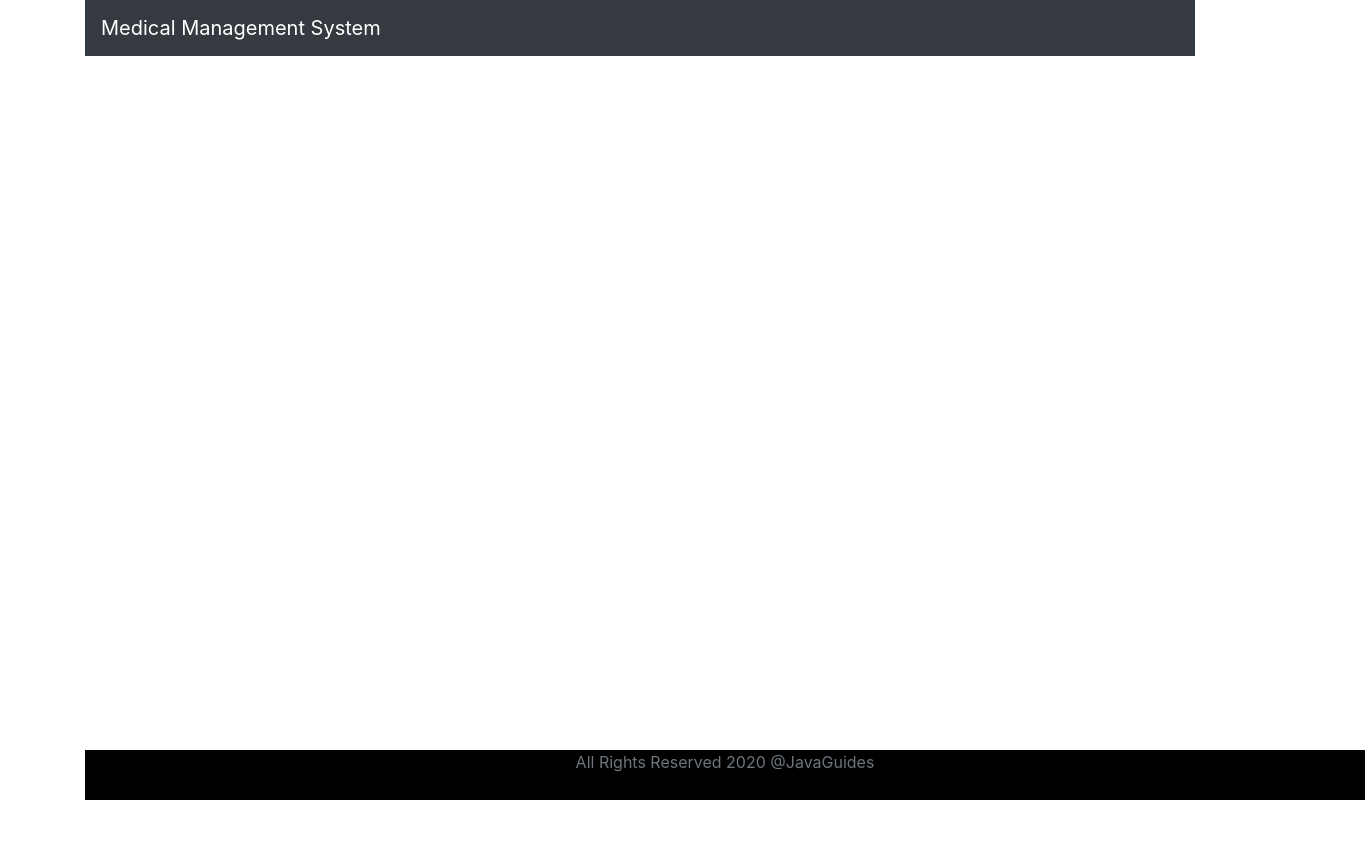
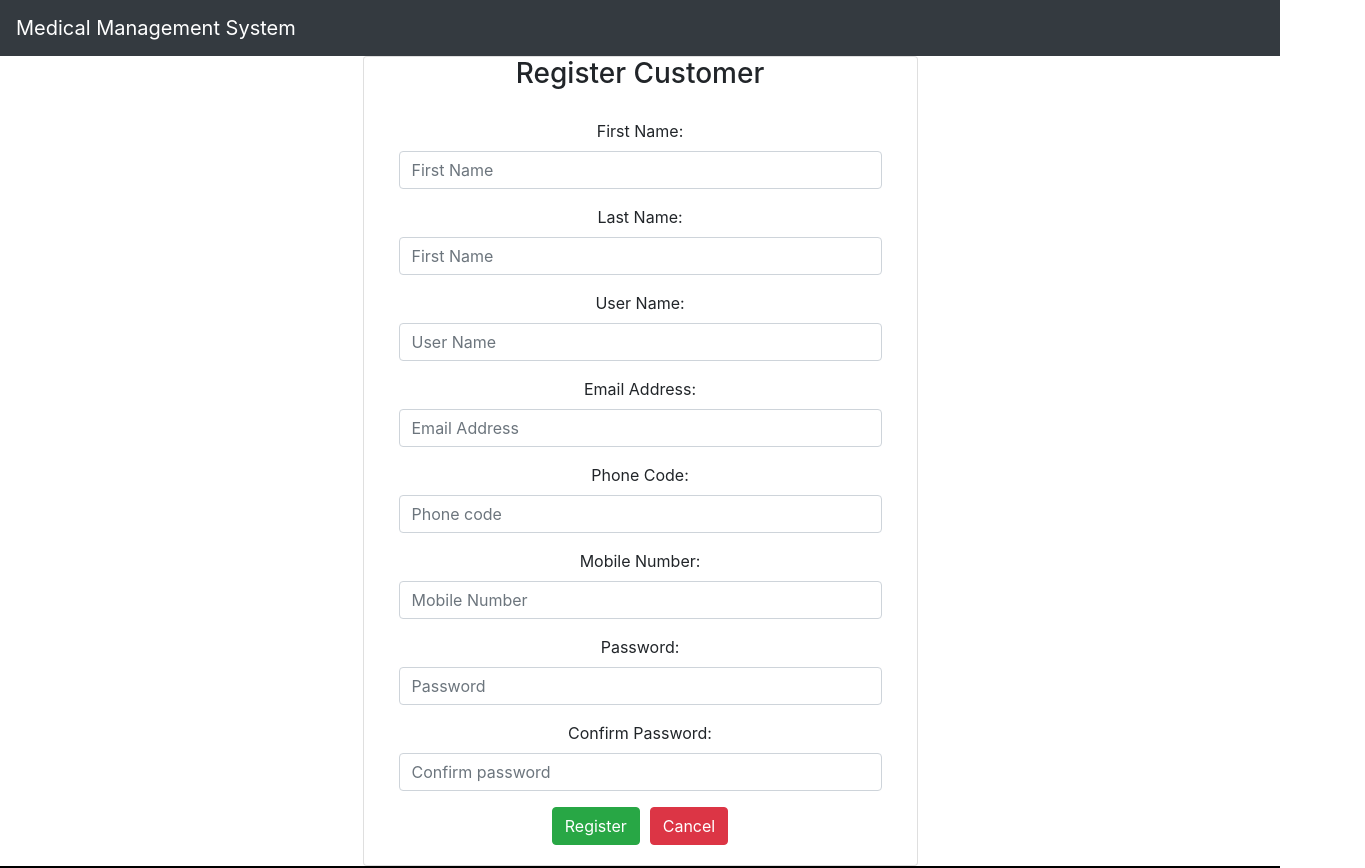
Before and after one commit to gs8982468/medical-management-system-reactjs, a React (Create React App) app: page /register-customer in a window 1280 px wide. Shown: the top 868 px of the page, 1365 px wide, since content can reach past the window. Before the commit the page ends 800 px from the top, so only its background shows below. Built offline with nearby package versions, Linux system fonts and the light colour scheme; no server answers.

Commit message:
mapping register customer request payload

```diff
--- a/src/App.css
+++ b/src/App.css
@@ -39,7 +39,7 @@
 
 .footerr {
   position: absolute;
-  bottom: 0;
+  bottom: 1;
   width:100%;
   height: 50px;
   background-color: black;
--- a/src/App.js
+++ b/src/App.js
@@ -4,22 +4,23 @@ import FetchUserDetails from './component/customerComponent/FetchUserDetails';
 import HeaderComponent from './component/customerComponent/HeaderComponent';
 import FooterComponent from './component/customerComponent/FooterComponent';
 import { BrowserRouter, BrowserRouter as Router, Route, Switch } from 'react-router-dom';
+import HomePage from './component/customerComponent/HomePage';
+import RegisterCustomer from './component/customerComponent/RegisterCustomer';
 
 function App() {
   return (
     <div className="App">
       <Router>
-        <div className="container">
           <HeaderComponent />
           <div className="container">
             <Switch>
-              <Route path="/" exact component={FetchUserDetails}></Route>
+              <Route path="/" exact component={HomePage}></Route>
+              <Route path="/register-customer" component={RegisterCustomer}></Route>
               <Route path="/fetchUserDetails" component={FetchUserDetails}></Route>
               <FetchUserDetails />
             </Switch>
           </div>
           <FooterComponent />
-        </div>
       </Router >
     </div>
 
--- a/src/component/customerComponent/FetchUserDetails.jsx
+++ b/src/component/customerComponent/FetchUserDetails.jsx
@@ -45,8 +45,10 @@ class FetchUserDetails extends Component {
 
     render() {
         return (
-            <div class="container">
+            <div className="row">
+                <label> Employee First name: </label>
 
+                <div> {this.state.personalDetails.firstName}</div>
             </div>
 
 
--- /dev/null
+++ b/src/component/customerComponent/HomePage.jsx
@@ -0,0 +1,30 @@
+import React, { Component } from 'react';
+
+class HomePage extends Component {
+
+    constructor(props) {
+        super(props)
+
+        this.state = {
+
+        }
+
+        // event handling
+        this.registerCustomer=this.registerCustomer.bind(this);
+    }
+
+    registerCustomer(){
+        this.props.history.push('/register-customer'); // this "/register-customer" is added in app.js routing
+    }
+
+    render() {
+        return (
+            <div className="row">
+                <button className="btn btn-primary" onClick={this.registerCustomer}> Register </button>
+
+            </div>
+        );
+    }
+}
+
+export default HomePage;
--- /dev/null
+++ b/src/component/customerComponent/RegisterCustomer.jsx
@@ -0,0 +1,149 @@
+import React, { Component } from 'react';
+
+class RegisterCustomer extends Component {
+
+    constructor(props) {
+        super(props)
+
+        this.state = {
+            firstName: '',
+            lastName: '',
+            userName: '',
+            emailAddress: '',
+            phoneCode: '',
+            mobileNumber: '',
+            password: '',
+            confirmPassword: ''
+        }
+        this.changeFirstNameHandler = this.changeFirstNameHandler.bind(this);
+        this.changeLastNameHandler = this.changeLastNameHandler.bind(this);
+        this.changeUserNameHandler = this.changeUserNameHandler.bind(this);
+        this.changeEmailAddressHandler = this.changeEmailAddressHandler.bind(this);
+        this.changePhoneCodeHandler = this.changePhoneCodeHandler.bind(this);
+        this.changeMobileNumberHandler = this.changeMobileNumberHandler.bind(this);
+        this.changepasswordHandler = this.changepasswordHandler.bind(this);
+        this.changeConfirmPasswordHandler = this.changeConfirmPasswordHandler.bind(this);
+
+        this.saveOrUpdateCustomer= this.saveOrUpdateCustomer.bind(this);
+
+
+    }
+
+    saveOrUpdateCustomer=(e)=>{
+        e.preventDefault();
+        let customer = {firstName: this.state.firstName, lastName: this.state.lastName, userName: this.state.userName, emailAddress: this.state.emailAddress, phoneCode: this.state.phoneCode, password: this.state.password, confirmPassword: this.state.confirmPassword};
+        console.log('employee => ' + JSON.stringify(customer));
+
+
+
+
+    }
+
+    cancel(){
+        this.props.history.push('/');
+    }
+
+    changeFirstNameHandler = (event) => {
+        this.setState({ firstName: event.target.value });
+    }
+
+    changeLastNameHandler = (event) => {
+        this.setState({ lastName: event.target.value });
+    }
+
+    changeUserNameHandler = (event) => {
+        this.setState({ userName: event.target.value });
+    }
+
+    changeEmailAddressHandler = (event) => {
+        this.setState({ emailAddress: event.target.value });
+    }
+    changePhoneCodeHandler = (event) => {
+        this.setState({ phoneCode: event.target.value });
+    }
+    changeMobileNumberHandler = (event) => {
+        this.setState({ mobileNumber: event.target.value });
+    }
+    changepasswordHandler = (event) => {
+        this.setState({ password: event.target.value });
+    }
+    changeConfirmPasswordHandler = (event) => {
+        this.setState({ confirmPassword: event.target.value });
+    }
+
+
+    render() {
+        return (
+            <div>
+                {/* <h1>Register Customer</h1> */}
+                <div className="container">
+                    <div className="row">
+                        <div className="card col-md-6 offset-md-3 offset-md-3">
+                            <h3 className="text-center">Register Customer</h3>
+                            <div className="card-body">
+                                <form>
+                                    <div className="form-group">
+                                        <label> First Name: </label>
+                                        <input placeholder="First Name" name="firstName" className="form-control"
+                                            value={this.state.firstName} onChange={this.changeFirstNameHandler} />
+                                    </div>
+
+                                    <div className="form-group">
+                                        <label> Last Name: </label>
+                                        <input placeholder="First Name" name="lastName" className="form-control"
+                                            value={this.state.lastName} onChange={this.changeLastNameHandler} />
+                                    </div>
+
+                                    <div className="form-group">
+                                        <label> User Name: </label>
+                                        <input placeholder="User Name" name="userName" className="form-control"
+                                            value={this.state.userName} onChange={this.changeUserNameHandler} />
+                                    </div>
+
+                                    <div className="form-group">
+                                        <label>Email Address: </label>
+                                        <input placeholder="Email Address" name="emailAddress" className="form-control"
+                                            value={this.state.emailAddress} onChange={this.changeEmailAddressHandler} />
+                                    </div>
+
+                                    <div className="form-group">
+                                        <label> Phone Code: </label>
+                                        <input placeholder="Phone code" name="phoneCode" className="form-control"
+                                            value={this.state.phoneCode} onChange={this.changePhoneCodeHandler} />
+                                    </div>
+
+                                    <div className="form-group">
+                                        <label> Mobile Number: </label>
+                                        <input placeholder="Mobile Number" name="mobileNumber" className="form-control"
+                                            value={this.state.mobileNumber} onChange={this.changeMobileNumberHandler} />
+                                    </div>
+
+                                    <div className="form-group">
+                                        <label> Password: </label>
+                                        <input placeholder="Password" name="password" className="form-control"
+                                            value={this.state.password} onChange={this.changepasswordHandler} />
+                                    </div>
+
+                                    <div className="form-group">
+                                        <label> Confirm Password: </label>
+                                        <input placeholder="Confirm password" name="confirmPassword" className="form-control"
+                                            value={this.state.confirmPassword} onChange={this.changeConfirmPasswordHandler} />
+                                    </div>
+                                    <button className="btn btn-success" onClick={this.saveOrUpdateCustomer}>Register</button>
+                                    <button className="btn btn-danger" onClick={this.cancel.bind(this)} style={{ marginLeft: "10px" }}>Cancel</button>
+                                </form>
+
+                            </div>
+
+                        </div>
+
+                    </div>
+
+                </div>
+
+            </div>
+        );
+    }
+}
+
+export default RegisterCustomer;
```
